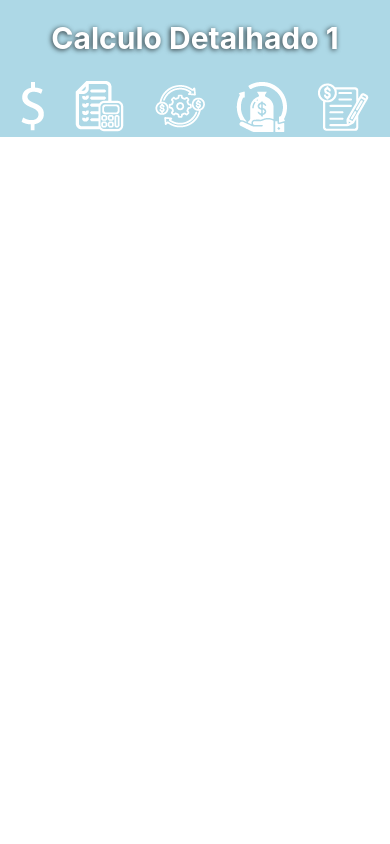
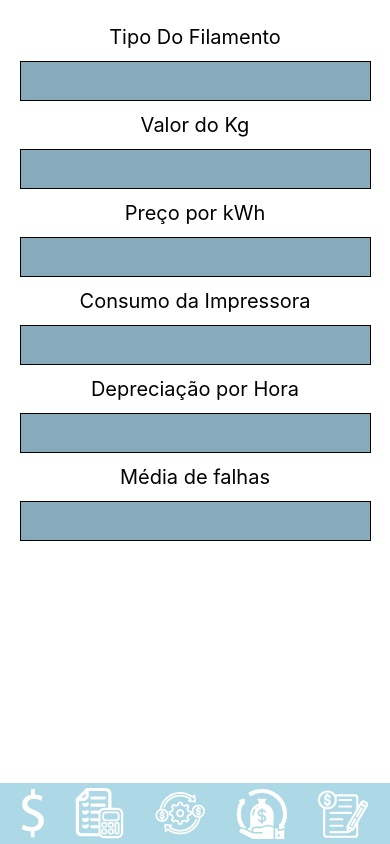
Before and after one commit to ICEI-PUC-Minas-PMV-ADS/ads-2024-1-e3-proj-mov-t8-pmv-ads-2024-1-e3-proj-printpro-wizard, a React Native app in the folder print-pro/: screen /CalcDetalhado in a window 390 px wide. Built offline with nearby package versions, Linux system fonts and the light colour scheme.

Commit message:
CalcDetalhado

```diff
--- a/print-pro/src/pages/CalcDetalhado.js
+++ b/print-pro/src/pages/CalcDetalhado.js
@@ -1,12 +1,41 @@
 import React from "react";
-import { View, Text, StyleSheet } from 'react-native';
+import { View, Text, StyleSheet, TextInput } from 'react-native';
 import Footer from './Footer/index';
 
-const  CalcDetalhado = () => {
+const CalcDetalhado = () => {
+
+  const [resource, onChangeResource] = React.useState('');
+  const [energy, onChangeEnergy] = React.useState('');
+  const [maintenance, onChangeMaintenance] = React.useState('');
+  const [fails, onChangeFails] = React.useState('');
+  const [finishing, onChangeFinishing] = React.useState('');
+  const [fixation, onChangeFixation] = React.useState('');
+
   return (
     <View style={styles.container}>
-      <Text style={styles.text}>Calculo Detalhado 1</Text>
+      <View style={styles.textContainer}>
+        <Text style={styles.text}>Tipo Do Filamento</Text>
+        <TextInput keyboardType="default" onChangeText={onChangeResource} value={resource} style={styles.input}/>
+
+        <Text style={styles.text}>Valor do Kg</Text>
+        <TextInput keyboardType="numeric" onChangeText={onChangeEnergy} value={energy} style={styles.input}/>
+
+        <Text style={styles.text}>Preço por kWh</Text>
+        <TextInput keyboardType="numeric" onChangeText={onChangeMaintenance} value={maintenance} style={styles.input}/>
+
+        <Text style={styles.text}>Consumo da Impressora</Text>
+        <TextInput keyboardType="numeric" onChangeText={onChangeFails} value={fails} style={styles.input}/>
+
+        <Text style={styles.text}>Depreciação por Hora</Text>
+        <TextInput keyboardType="numeric" onChangeText={onChangeFinishing} value={finishing} style={styles.input}/>
+
+        <Text style={styles.text}>Média de falhas</Text>
+        <TextInput keyboardType="numeric" onChangeText={onChangeFixation} value={fixation} style={styles.input}/>
+
+      </View>
+
       <Footer />
+
     </View>
 
   );
@@ -14,24 +43,34 @@ const  CalcDetalhado = () => {
 
 const styles = StyleSheet.create({
   container: {
-    flex: 1,
-    alignItems: 'center',
-    justifyContent: 'flex-start',
-    backgroundColor: 'white'
+    backgroundColor: "white",
+    display: "flex",
+    justifyContent: "space-between",
+    height: "100%",
+    width: "100%",
   },
+
+  textContainer: {
+    display: "flex",
+    alignItems: "center",
+    marginTop: 25
+  },
+
   text: {
-    fontSize: 30,
-    fontWeight: 'bold',
-    backgroundColor: '#ADD8E6',
-    padding: 20,
-    width: '100%',
-    color: 'white',
-    outline: 'black',
-    textAlign: 'center',
-    textShadowColor: 'rgba(0,0,0, 0.75)',
-    textShadowOffset: { width: -1, height: 1},
-    textShadowRadius: 5
-  }
+    fontSize: 20,
+  },
+
+  input: {
+    backgroundColor: "#88abbb",
+    width: '90%',
+    height: 40,
+    margin: 12,
+    borderWidth: 1,
+    padding: 10,
+    color: "white",
+    textAlign: "center"
+  },
+
 });
 
 export default CalcDetalhado;
```
